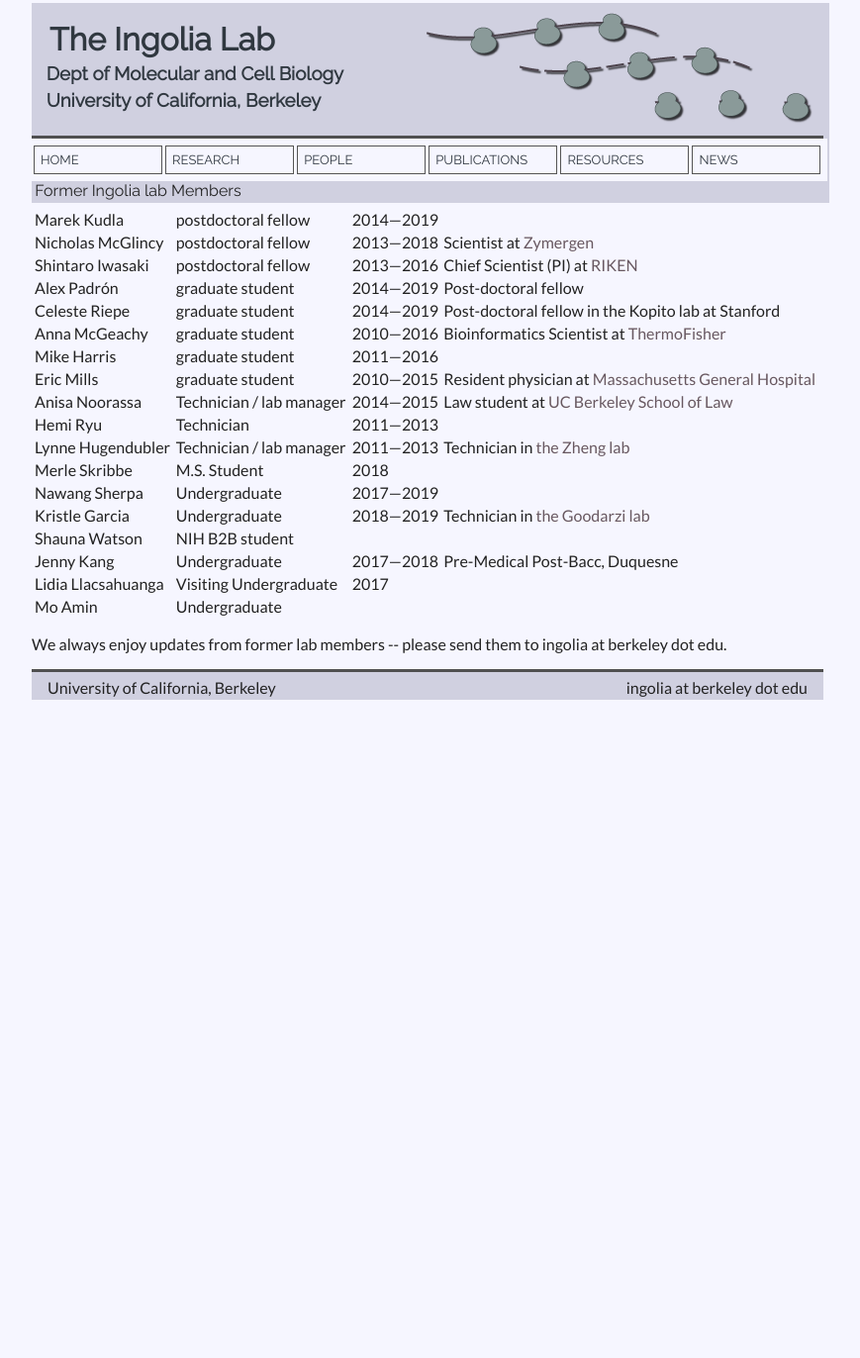
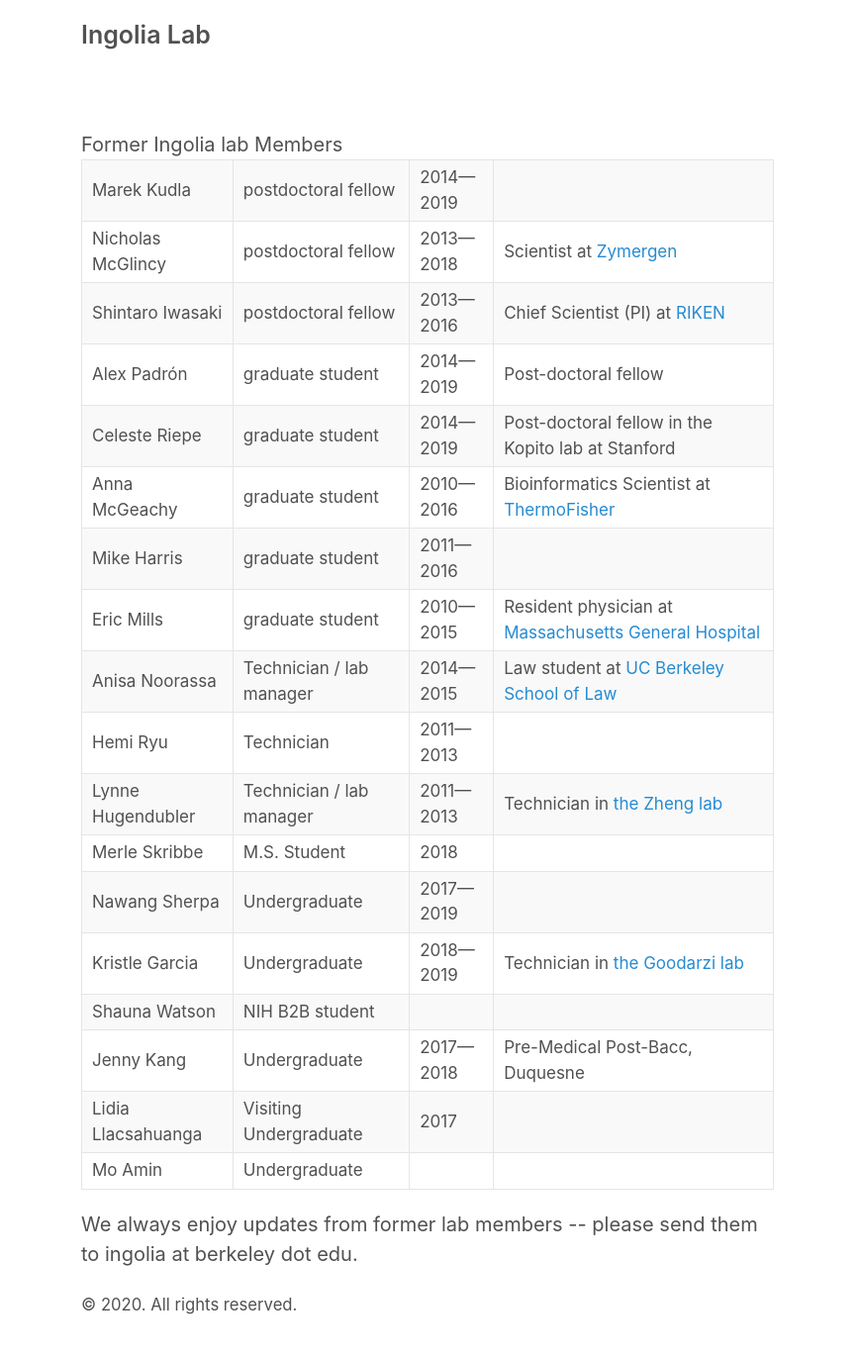
Before and after one commit to ingolia-lab/lab-web-page, a Jekyll site: the page built from src/former.html, in a window 1280 px wide. Shown: the whole page at 99% size, without its empty margins (208-1077 px from the left). Built offline with Jekyll 4.4.1, drawn with Linux system fonts in a browser that asks for light colours; before the commit the page ends 900 px from its top, so only the background shows below that.

Commit message:
Switch to Poole layouts etc

```diff
--- a/src/_config.yml
+++ b/src/_config.yml
@@ -1 +1,29 @@
-name: Ingolia Lab
+# Setup
+title: Ingolia Lab
+url: https://ingolia-lab.org/
+paginate: 1
+baseurl: ""
+permalink: pretty
+
+# Gems
+#plugins:
+#  - jekyll-paginate
+
+# Optimize Jekyll
+exclude:
+  - .editorconfig
+  - .git
+  - .jekyll-cache
+  - Gemfile
+  - Gemfile.lock
+  - LICENSE.md
+  - README.md
+
+sass:
+  sass_dir: _sass
+  style: :compressed
+
+# Options
+
+# Replace this value and uncomment to enable Google Analytics tracking
+ga_analytics: UA-158918876-1
--- /dev/null
+++ b/src/_includes/head.html
@@ -0,0 +1,27 @@
+<head>
+  <meta charset="UTF-8">
+  <meta name="viewport" content="width=device-width, initial-scale=1.0">
+
+  <title>
+    {% if page.title == "Home" %}
+      {{ site.title }}{% if site.tagline %} &middot; {{ site.tagline }}{% endif %}
+    {% else %}
+      {{ page.title }} &middot; {{ site.title }}
+    {% endif %}
+  </title>
+
+  <link rel="stylesheet" href="{{ site.baseurl }}/styles.css">
+
+  {% comment %}
+  <link rel="apple-touch-icon-precomposed" sizes="144x144" href="{{ site.baseurl }}/assets/apple-touch-icon-precomposed.png">
+  <link rel="shortcut icon" href="{{ site.baseurl }}/assets/favicon.ico">
+  {% endcomment %}
+
+  {% comment %}
+  <link rel="alternate" type="application/atom+xml" title="{{ site.title }}" href="{{ site.baseurl }}/atom.xml">
+  {% endcomment %}
+
+  {% comment %}
+  {% seo title=false %}
+  {% endcomment %}
+</head>
--- a/src/_layouts/default.html
+++ b/src/_layouts/default.html
@@ -1,52 +1,38 @@
-<?xml version="1.0"?>
-<!DOCTYPE html PUBLIC "-//W3C//DTD XHTML 1.0 Strict//EN"
-    "http://www.w3.org/TR/xhtml1/DTD/xhtml1-strict.dtd">
-<html xmlns="http://www.w3.org/1999/xhtml">
+<!doctype html>
+<html lang="en">
 
-<HTML>
-<HEAD>
-    <TITLE>{{ page.title }}</TITLE>
-    <link rel="stylesheet" href="/css/style.css" type="text/css" />
-    <link rel="stylesheet"
-      href="https://fonts.googleapis.com/css?family=Raleway">
-    <link rel="stylesheet"
-      href="https://fonts.googleapis.com/css?family=Lato">
-</HEAD>
-<BODY>
-  <div id="outer">
-    <div id="header">
-       <div style="float: left; width: 369px; padding: 10px 10px 0 10px;">
-         <h1><a href="/index.html">The Ingolia Lab</a></h1>
-         <h3><a href="http://mcb.berkeley.edu/">Dept of Molecular and Cell Biology</a></h3>
-         <h3><a href="http://www.berkeley.edu">University of California, Berkeley</a></h3>
-       </div>
-       <div style="float: right; width: 391px; padding: 10px 10px 0 10px;">
-         <img src="/images/banner.png">
-       </div>
-    </div>
-    <div id="navbar">
-      <a href="/index.html">HOME</a>
-      <a href="/research.html">RESEARCH</a>
-      <a href="/people.html">PEOPLE</a>
-      <a href="http://scholar.google.com/citations?user=5LXPLI0AAAAJ&sortby=pubdate">PUBLICATIONS</a>
-      <a href="/resources.html">RESOURCES</a>
-      <a href="/news.html">NEWS</a>
+  {% include head.html %}
+
+  <body>
+
+    <div class="container content">
+      <header class="masthead">
+        <h3 class="masthead-title">
+          <a href="{{ site.baseurl }}/" title="Home">{{ site.title }}</a>
+          <small>{{ site.tagline }}</small>
+        </h3>
+      </header>
+
+      <main>
+        {{ content }}
+      </main>
+
+      <footer class="footer">
+        <small>
+          &copy; <time datetime="{{ site.time | date_to_xmlschema }}">{{ site.time | date: '%Y' }}</time>. All rights reserved.
+        </small>
+      </footer>
     </div>
 
-    <div id="main">
-      {{ content }}
-    </div>
-
-    <div id="footer">
-       <p>
-         <div style="float: left; width: 46%; padding: 0% 0% 0% 2%;">University of California, Berkeley</div>
-         <div style="float: right; width: 46%; padding: 0% 2% 0% 0%; text-align: right">ingolia at berkeley dot edu</div>
-       </p>
-       <p>
-         <div style="float: left; width: 46%; padding: 0% 0% 0% 2%;">	 <!-- ADDRESS --> </div>
-         <div style="float: right; width: 46%; padding: 0% 2% 0% 0%; text-align: right"> <!-- PHONE --> </div>
-       </p>
-    </div>
-  </div>
-</BODY>
-</HTML>
+    {% if site.ga_analytics %}
+     <script>
+       (function(i,s,o,g,r,a,m){i['GoogleAnalyticsObject']=r;i[r]=i[r]||function(){
+       (i[r].q=i[r].q||[]).push(arguments)},i[r].l=1*new Date();a=s.createElement(o),
+       m=s.getElementsByTagName(o)[0];a.async=1;a.src=g;m.parentNode.insertBefore(a,m)
+       })(window,document,'script','https://www.google-analytics.com/analytics.js','ga');
+       ga('create', '{{ site.ga_analytics }}', 'auto');
+       ga('send', 'pageview');
+     </script>
+    {% endif %}
+  </body>
+</html>
--- /dev/null
+++ b/src/_sass/_base.scss
@@ -0,0 +1,78 @@
+// Body resets
+//
+// Update the foundational and global aspects of the page.
+
+* {
+  -webkit-box-sizing: border-box;
+     -moz-box-sizing: border-box;
+          box-sizing: border-box;
+}
+
+html,
+body {
+  margin: 0;
+  padding: 0;
+}
+
+html {
+  font-family: $root-font-family;
+  font-size: $root-font-size;
+  line-height: $root-line-height;
+
+  @media (min-width: $large-breakpoint) {
+    font-size: $large-font-size;
+  }
+}
+
+body {
+  color: $body-color;
+  background-color: $body-bg;
+  -webkit-text-size-adjust: 100%;
+      -ms-text-size-adjust: 100%;
+}
+
+// No `:visited` state is required by default (browsers will use `a`)
+a {
+  color: $link-color;
+  text-decoration: none;
+
+  // `:focus` is linked to `:hover` for basic accessibility
+  &:hover,
+  &:focus {
+    text-decoration: underline;
+  }
+
+  strong {
+    color: inherit;
+  }
+}
+
+img {
+  display: block;
+  max-width: 100%;
+  margin: 0 0 1rem;
+  border-radius: 5px;
+}
+
+table {
+  margin-bottom: 1rem;
+  width: 100%;
+  font-size: 85%;
+  border: 1px solid #e5e5e5;
+  border-collapse: collapse;
+}
+
+td,
+th {
+  padding: .25rem .5rem;
+  border: 1px solid #e5e5e5;
+}
+
+th {
+  text-align: left;
+}
+
+tbody tr:nth-child(odd) td,
+tbody tr:nth-child(odd) th {
+  background-color: #f9f9f9;
+}
--- /dev/null
+++ b/src/_sass/_code.scss
@@ -0,0 +1,61 @@
+// Code
+//
+// Inline and block-level code snippets. Includes tweaks to syntax highlighted
+// snippets from Pygments/Rouge and Gist embeds.
+
+code,
+pre {
+  font-family: $code-font-family;
+}
+
+code {
+  font-size: 85%;
+}
+
+pre {
+  display: block;
+  margin-top: 0;
+  margin-bottom: 1rem;
+  overflow: auto;
+}
+
+.highlight {
+  padding: 1rem;
+  margin-bottom: 1rem;
+  background-color: #f9f9f9;
+  border-radius: .25rem;
+
+  pre {
+    margin-bottom: 0;
+  }
+
+  // Triple backticks (code fencing) doubles the .highlight elements
+  .highlight {
+    padding: 0;
+  }
+}
+
+.rouge-table {
+  margin-bottom: 0;
+  font-size: 100%;
+
+  &,
+  td,
+  th {
+    border: 0;
+  }
+
+  .gutter {
+    color: rgba(0,0,0,.25);
+    vertical-align: top;
+    // Make sure numbers aren't selectable
+    -webkit-user-select: none;
+        -ms-user-select: none;
+            user-select: none;
+  }
+}
+
+// Gist via GitHub Pages
+.gist .markdown-body {
+  padding: 15px !important;
+}
--- /dev/null
+++ b/src/_sass/_layout.scss
@@ -0,0 +1,15 @@
+// Layout
+//
+// Styles for managing the structural hierarchy of the site.
+
+.container {
+  max-width: 38rem;
+  padding-left:  1.5rem;
+  padding-right: 1.5rem;
+  margin-left:  auto;
+  margin-right: auto;
+}
+
+footer {
+  margin-bottom: 2rem;
+}
--- /dev/null
+++ b/src/_sass/_masthead.scss
@@ -0,0 +1,25 @@
+// Masthead
+//
+// Super small header above the content for site name and short description.
+
+.masthead {
+  padding-top:    1rem;
+  padding-bottom: 1rem;
+  margin-bottom: 3rem;
+}
+
+.masthead-title {
+  margin-top: 0;
+  margin-bottom: 0;
+  color: $gray-4;
+
+  a {
+    color: inherit;
+  }
+
+  small {
+    font-size: 75%;
+    font-weight: 400;
+    opacity: .5;
+  }
+}
--- /dev/null
+++ b/src/_sass/_message.scss
@@ -0,0 +1,11 @@
+// Messages
+//
+// Show alert messages to users. You may add it to single elements like a `<p>`,
+// or to a parent if there are multiple elements to show.
+
+.message {
+  margin-bottom: 1rem;
+  padding: 1rem;
+  color: #717171;
+  background-color: #f9f9f9;
+}
--- /dev/null
+++ b/src/_sass/_pagination.scss
@@ -0,0 +1,51 @@
+// Pagination
+//
+// Super lightweight (HTML-wise) blog pagination. `span`s are provide for when
+// there are no more previous or next posts to show.
+
+.pagination {
+  overflow: hidden; // clearfix
+  margin: 0 -1.5rem 1rem;
+  color: #ccc;
+  text-align: center;
+}
+
+// Pagination items can be `span`s or `a`s
+.pagination-item {
+  display: block;
+  padding: 1rem;
+  border: solid #eee;
+  border-width: 1px 0;
+
+  &:first-child {
+    margin-bottom: -1px;
+  }
+}
+
+// Only provide a hover state for linked pagination items
+a.pagination-item:hover {
+  background-color: #f5f5f5;
+}
+
+@media (min-width: 30em) {
+  .pagination {
+    margin: 3rem 0;
+  }
+
+  .pagination-item {
+    float: left;
+    width: 50%;
+    border-width: 1px;
+
+    &:first-child {
+      margin-bottom: 0;
+      border-top-left-radius:    4px;
+      border-bottom-left-radius: 4px;
+    }
+    &:last-child {
+      margin-left: -1px;
+      border-top-right-radius:    4px;
+      border-bottom-right-radius: 4px;
+    }
+  }
+}
--- /dev/null
+++ b/src/_sass/_posts.scss
@@ -0,0 +1,67 @@
+// Posts and pages
+//
+// Each post is wrapped in `.post` and is used on default and post layouts. Each
+// page is wrapped in `.page` and is only used on the page layout.
+
+.page,
+.post {
+  margin-bottom: 4em;
+
+  li + li {
+    margin-top: .25rem;
+  }
+}
+
+// Blog post or page title
+.page-title,
+.post-title,
+.post-title a {
+  color: #303030;
+}
+.page-title,
+.post-title {
+  margin-top: 0;
+}
+
+// Meta data line below post title
+.post-date {
+  display: block;
+  margin-top: -.5rem;
+  margin-bottom: 1rem;
+  color: #9a9a9a;
+}
+
+
+// Related posts
+.related {
+  padding-top: 2rem;
+  padding-bottom: 2rem;
+  margin-bottom: 2rem;
+  border-top: 1px solid #eee;
+  border-bottom: 1px solid #eee;
+}
+
+.related-posts {
+  padding-left: 0;
+  list-style: none;
+
+  h3 {
+    margin-top: 0;
+  }
+
+  li {
+    small {
+      font-size: 75%;
+      color: #999;
+    }
+
+    a:hover {
+      color: #268bd2;
+      text-decoration: none;
+
+      small {
+        color: inherit;
+      }
+    }
+  }
+}
--- /dev/null
+++ b/src/_sass/_syntax.scss
@@ -0,0 +1,65 @@
+.highlight .hll { background-color: #ffc; }
+.highlight .c { color: #999; } /* Comment */
+.highlight .err { color: #a00; background-color: #faa } /* Error */
+.highlight .k { color: #069; } /* Keyword */
+.highlight .o { color: #555 } /* Operator */
+.highlight .cm { color: #09f; font-style: italic } /* Comment.Multiline */
+.highlight .cp { color: #099 } /* Comment.Preproc */
+.highlight .c1 { color: #999; } /* Comment.Single */
+.highlight .cs { color: #999; } /* Comment.Special */
+.highlight .gd { background-color: #fcc; border: 1px solid #c00 } /* Generic.Deleted */
+.highlight .ge { font-style: italic } /* Generic.Emph */
+.highlight .gr { color: #f00 } /* Generic.Error */
+.highlight .gh { color: #030; } /* Generic.Heading */
+.highlight .gi { background-color: #cfc; border: 1px solid #0c0 } /* Generic.Inserted */
+.highlight .go { color: #aaa } /* Generic.Output */
+.highlight .gp { color: #009; } /* Generic.Prompt */
+.highlight .gs { } /* Generic.Strong */
+.highlight .gu { color: #030; } /* Generic.Subheading */
+.highlight .gt { color: #9c6 } /* Generic.Traceback */
+.highlight .kc { color: #069; } /* Keyword.Constant */
+.highlight .kd { color: #069; } /* Keyword.Declaration */
+.highlight .kn { color: #069; } /* Keyword.Namespace */
+.highlight .kp { color: #069 } /* Keyword.Pseudo */
+.highlight .kr { color: #069; } /* Keyword.Reserved */
+.highlight .kt { color: #078; } /* Keyword.Type */
+.highlight .m { color: #f60 } /* Literal.Number */
+.highlight .s { color: #d44950 } /* Literal.String */
+.highlight .na { color: #4f9fcf } /* Name.Attribute */
+.highlight .nb { color: #366 } /* Name.Builtin */
+.highlight .nc { color: #0a8; } /* Name.Class */
+.highlight .no { color: #360 } /* Name.Constant */
+.highlight .nd { color: #99f } /* Name.Decorator */
+.highlight .ni { color: #999; } /* Name.Entity */
+.highlight .ne { color: #c00; } /* Name.Exception */
+.highlight .nf { color: #c0f } /* Name.Function */
+.highlight .nl { color: #99f } /* Name.Label */
+.highlight .nn { color: #0cf; } /* Name.Namespace */
+.highlight .nt { color: #2f6f9f; } /* Name.Tag */
+.highlight .nv { color: #033 } /* Name.Variable */
+.highlight .ow { color: #000; } /* Operator.Word */
+.highlight .w { color: #bbb } /* Text.Whitespace */
+.highlight .mf { color: #f60 } /* Literal.Number.Float */
+.highlight .mh { color: #f60 } /* Literal.Number.Hex */
+.highlight .mi { color: #f60 } /* Literal.Number.Integer */
+.highlight .mo { color: #f60 } /* Literal.Number.Oct */
+.highlight .sb { color: #c30 } /* Literal.String.Backtick */
+.highlight .sc { color: #c30 } /* Literal.String.Char */
+.highlight .sd { color: #c30; font-style: italic } /* Literal.String.Doc */
+.highlight .s2 { color: #c30 } /* Literal.String.Double */
+.highlight .se { color: #c30; } /* Literal.String.Escape */
+.highlight .sh { color: #c30 } /* Literal.String.Heredoc */
+.highlight .si { color: #a00 } /* Literal.String.Interpol */
+.highlight .sx { color: #c30 } /* Literal.String.Other */
+.highlight .sr { color: #3aa } /* Literal.String.Regex */
+.highlight .s1 { color: #c30 } /* Literal.String.Single */
+.highlight .ss { color: #fc3 } /* Literal.String.Symbol */
+.highlight .bp { color: #366 } /* Name.Builtin.Pseudo */
+.highlight .vc { color: #033 } /* Name.Variable.Class */
+.highlight .vg { color: #033 } /* Name.Variable.Global */
+.highlight .vi { color: #033 } /* Name.Variable.Instance */
+.highlight .il { color: #f60 } /* Literal.Number.Integer.Long */
+
+.css .o,
+.css .o + .nt,
+.css .nt + .nt { color: #999; }
--- /dev/null
+++ b/src/_sass/_type.scss
@@ -0,0 +1,117 @@
+// Typography
+//
+// Headings, body text, lists, and other misc typographic elements.
+
+h1, h2, h3, h4, h5, h6 {
+  margin-bottom: .5rem;
+  font-weight: 600;
+  line-height: 1.25;
+  color: #313131;
+  text-rendering: optimizeLegibility;
+}
+
+h1 {
+  font-size: 2rem;
+}
+
+h2 {
+  margin-top: 1rem;
+  font-size: 1.5rem;
+}
+
+h3 {
+  margin-top: 1.5rem;
+  font-size: 1.25rem;
+}
+
+h4, h5, h6 {
+  margin-top: 1rem;
+  font-size: 1rem;
+}
+
+p {
+  margin-top: 0;
+  margin-bottom: 1rem;
+}
+
+ul, ol, dl {
+  margin-top: 0;
+  margin-bottom: 1rem;
+}
+
+dt {
+  font-weight: bold;
+}
+
+dd {
+  margin-bottom: .5rem;
+}
+
+hr {
+  position: relative;
+  margin: 1.5rem 0;
+  border: 0;
+  border-top: 1px solid #eee;
+  border-bottom: 1px solid #fff;
+}
+
+abbr {
+  font-size: 85%;
+  font-weight: bold;
+  color: #555;
+  text-transform: uppercase;
+
+  &[title] {
+    cursor: help;
+    border-bottom: 1px dotted #e5e5e5;
+  }
+}
+
+blockquote {
+  padding: .5rem 1rem;
+  margin: .8rem 0;
+  color: #7a7a7a;
+  border-left: .25rem solid #e5e5e5;
+
+  p:last-child {
+    margin-bottom: 0;
+  }
+
+  @media (min-width: 30em) {
+    padding-right: 5rem;
+    padding-left: 1.25rem;
+  }
+}
+
+figure {
+  margin: 0;
+}
+
+
+// Markdown footnotes
+//
+// See the example content post for an example.
+
+// Footnote number within body text
+a[href^="#fn:"],
+// Back to footnote link
+a[href^="#fnref:"] {
+  display: inline-block;
+  margin-left: .1rem;
+  font-weight: bold;
+}
+
+// List of footnotes
+.footnotes {
+  margin-top: 2rem;
+  font-size: 85%;
+}
+
+// Custom type
+//
+// Extend paragraphs with `.lead` for larger introductory text.
+
+.lead {
+  font-size: 1.25rem;
+  font-weight: 300;
+}
--- /dev/null
+++ b/src/_sass/_variables.scss
@@ -0,0 +1,30 @@
+$gray-1: #f9f9f9;
+$gray-2: #ccc;
+$gray-3: #767676;
+$gray-4: #515151;
+$gray-5: #313131;
+
+$red: #ac4142;
+$orange: #d28445;
+$yellow: #f4bf75;
+$green: #90a959;
+$cyan: #75b5aa;
+$blue: #268bd2;
+// $blue: #6a9fb5;
+$brown: #8f5536;
+
+$root-font-family: -apple-system, BlinkMacSystemFont, "Segoe UI", Roboto, "Helvetica Neue", Arial, "Noto Sans", sans-serif, "Apple Color Emoji", "Segoe UI Emoji", "Segoe UI Symbol", "Noto Color Emoji" !default;
+$root-font-size: 16px;
+$root-line-height: 1.5;
+
+$body-color: #515151;
+$body-bg: #fff;
+$link-color: $blue;
+
+$border-color: #e5e5e5;
+
+$large-breakpoint: 38em;
+$large-font-size: 20px;
+
+$code-font-family: SFMono-Regular, Menlo, Monaco, Consolas, "Liberation Mono", "Courier New", monospace !default;
+$code-color: #bf616a;
--- /dev/null
+++ b/src/styles.scss
@@ -0,0 +1,29 @@
+---
+# Use a comment to ensure Jekyll reads the file to be transformed into CSS later
+# only main files contain this front matter, not partials.
+---
+
+//
+//                        ___
+//                       /\_ \
+//  _____     ___     ___\//\ \      __
+// /\ '__`\  / __`\  / __`\\ \ \   /'__`\
+// \ \ \_\ \/\ \_\ \/\ \_\ \\_\ \_/\  __/
+//  \ \ ,__/\ \____/\ \____//\____\ \____\
+//   \ \ \/  \/___/  \/___/ \/____/\/____/
+//    \ \_\
+//     \/_/
+//
+// Designed, built, and released under MIT license by @mdo. Learn more at
+// https://github.com/poole/poole.
+
+@import "variables";
+@import "base";
+@import "type";
+@import "syntax";
+@import "code";
+@import "layout";
+@import "masthead";
+@import "posts";
+@import "pagination";
+@import "message";
```
Also changed, not shown: src/_incudes/head.html (added, +25 -0 lines), src/_layouts/page.html (added, +8 -0 lines).
